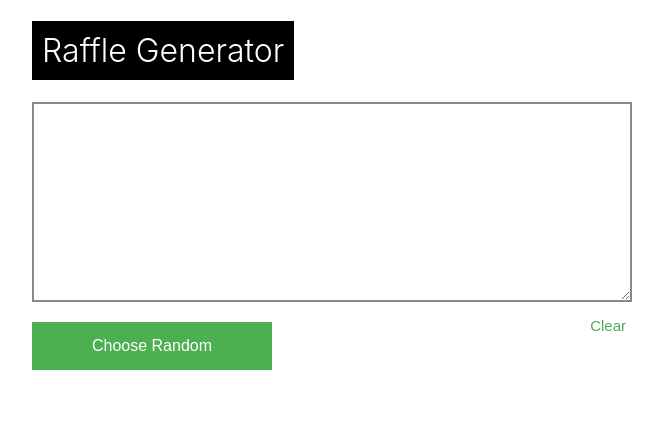
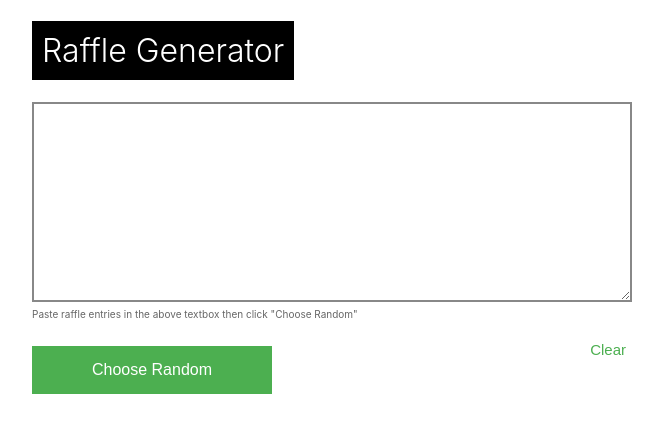
Before and after one commit to reneric/raffle-app, a React (Create React App) app: page / in a window 1280 px wide. Shown: the top 432 px of the page, without its empty margins (308-971 px from the left). Built offline with nearby package versions, Linux system fonts and the light colour scheme.

Commit message:
add description

```diff
--- a/src/App.css
+++ b/src/App.css
@@ -23,6 +23,12 @@ h1 {
   background-color: #000;
   display: inline-block;
   padding: 10px;
+}
+
+.description {
+  font-size: 10px;
+  color: #666666;
+  margin-top: 2px;
 }
 
 ol li {
--- a/src/components/listTextArea.js
+++ b/src/components/listTextArea.js
@@ -64,6 +64,7 @@ class ListTextArea extends React.Component {
           <form onSubmit={this.handleSubmit}>
             <label>
               <textarea value={this.state.value} onChange={this.handleChange} />
+              <p className="description">Paste raffle entries in the above textbox then click "Choose Random"</p>
             </label>
             <input type="submit" value={this.state.pending? 'Choosing...' : 'Choose Random'} />
             <button className="clear" onClick={this.handleClear}>Clear</button>
```
